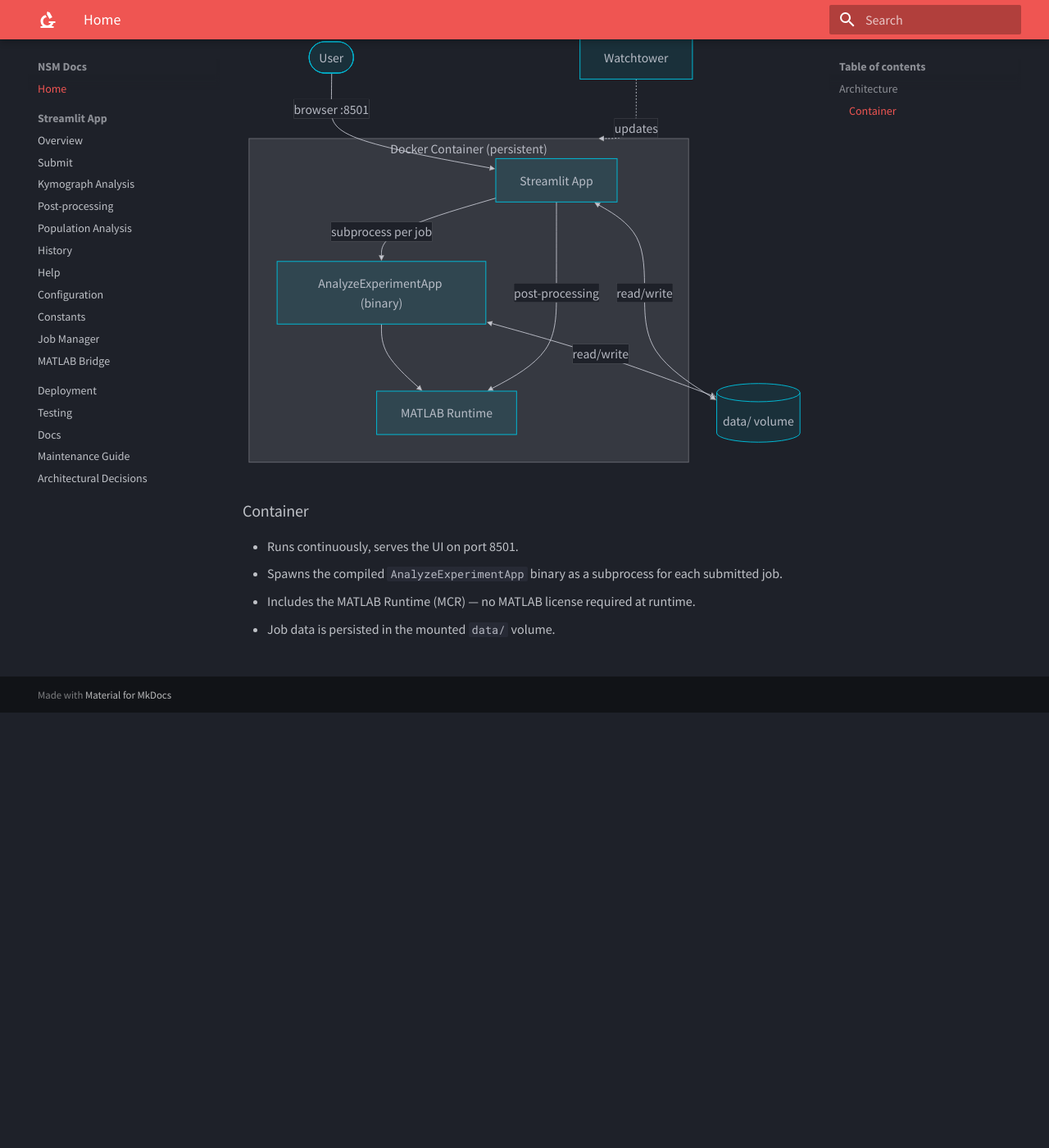
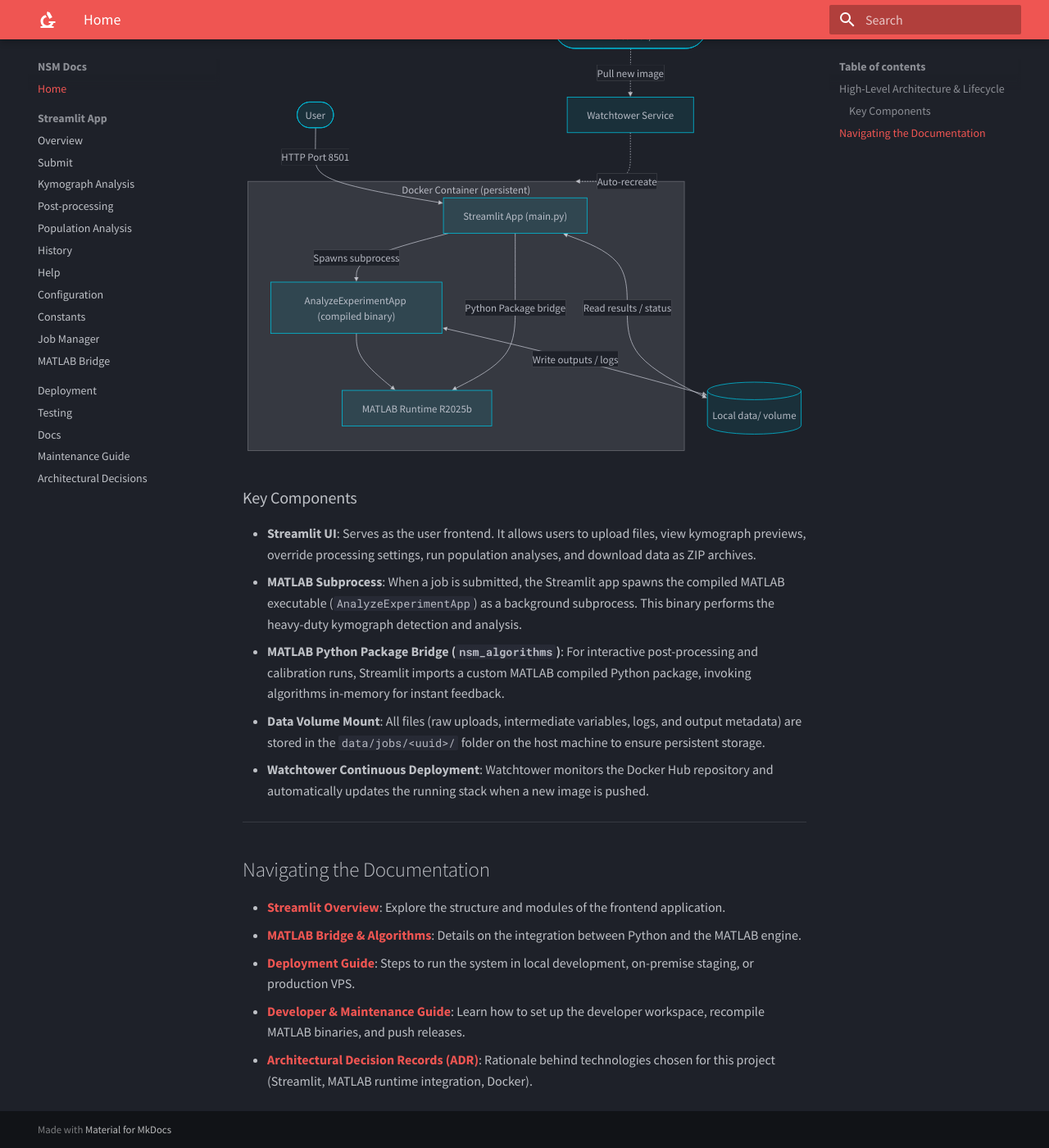
Before and after one commit to Dass33/MatlabPoC, an MkDocs documentation site: the page built from docs/index.md, in a window 1280 px wide and 1400 px high, scrolled down 531 px. Shown: the whole window at 82% size. Built offline with MkDocs 1.6.1 and Material for MkDocs 9.7.7, drawn with Linux system fonts in a browser that asks for light colours; some of the changed text lies outside the part shown.

Commit message:
expand & fix docs

````diff
--- a/docs/deployment.md
+++ b/docs/deployment.md
@@ -1,25 +1,51 @@
-# Deployment
+# Deployment Guide
 
-Currently the app is deployed on premise, but it supports deployments in several other environemnts notably on virtual private server, cloud run, or with small modifications on a cluster.
+The NSM Web Application is containerised with Docker to make deployments predictable and portable. It can run on premise and on cloud hosting providers ([VPS](https://en.wikipedia.org/wiki/Virtual_private_server), like [Hetzner](https://www.hetzner.com/)).
 
-## On premise (current deployment)
+---
 
-### How to deploy locally (windows)
+## 1. On-Premise Deployment
 
-1. Install [Docker Desktop](https://docs.docker.com/desktop/) and make sure it is running.
-2. Start the stack:
+The primary production deployment runs on the lab's dedicated local server using Docker Desktop on Windows.
+
+### Installation Steps
+1. Install [Docker Desktop](https://docs.docker.com/desktop/) on the target host machine.
+2. Clone the repository or download the package files to the server.
+3. Configure the environment variables in `.env` (see below).
+4. Run the Docker Compose stack in detached mode:
    ```bash
    docker compose up -d
    ```
-3. Open `http://localhost:8501`.
+5. The application will be serving HTTP requests at **`http://localhost:8501`**.
 
-Updates are deployed by pushing new images from the development machine — Watchtower picks them up automatically within ~5 minutes, no action needed on the Windows machine.
+---
 
-## Deploying to VPS
-The app was deployed in the past to Hetzner VPS, which is great solution for the ease of setup, reliable monthly fee, and reliability.
-The downsides are the presence of monthly fee and the fact that the lab is in possesion of strong hardware that can be utilized for the task.
+## 2. Docker Compose Configuration
 
+The application stack consists of two services defined in `docker-compose.yml`:
+1. **`streamlit`**: The core application serving the web interface and executing background MATLAB jobs.
+2. **`watchtower`**: An automation utility that checks for updated container images and restarts the stack seamlessly.
 
-## Deploying to cluster
-Even though it is slightly trickier to pull off it could have great benefits, if the researchers need to scale the experiments up.
-For deploying to cluster there would have to be some changes made, but the architecture overall supports is well.
+### Environment variables
+
+Customize runtime configurations by editing the `.env` file at the project root:
+
+| Variable | Description | Default |
+| :--- | :--- | :--- |
+| `DATA_DIR` | Folder path inside container where job data is written. | `/data/jobs` |
+| `POLL_INTERVAL_S` | Tick rate (seconds) at which Streamlit polls for status updates. | `5` |
+| `MATLAB_APP` | Path to the compiled executable shell runner script. | `/opt/matlab_app/run_AnalyzeExperimentApp.sh` |
+
+### Volumes & Port Mapping
+
+*   **Port `8501:8501`**: Map the internal Streamlit web server port to the host server.
+*   **Volume `./data:/data/jobs`**: Mounts a local database directory (`data/`) on the host machine to the container's internal data directory. This ensures raw TIFF files and output JSON results persist across container updates and restarts.
+
+---
+
+## 3. Continuous Deployment with Watchtower
+
+The production container is kept up-to-date automatically:
+1. When developers run `python scripts/deploy.py`, a new production-ready image is built and pushed to the Docker Hub repository (`dass33/nsm-streamlit:latest`).
+2. The `watchtower` service on the deployment server queries the Docker Hub registry every 5 minutes (300 seconds).
+3. If a new image digest is found, Watchtower pulls the latest container image, cleanly stops the existing `streamlit` container, and boots a new one with identical environment configurations. No manual SSH or intervention is required.
--- a/docs/index.md
+++ b/docs/index.md
@@ -1,39 +1,55 @@
-# NSM Web App
+# NSM Web Application Documentation
 
-A web application providing an easy-to-use interface for running the NSM algorithm to analyze experiments.
+Welcome to the documentation for the Nanofluidic Scattering Microscopy (NSM) Data Processing Web Application.
 
-## Architecture
-The app consists of two main parts: the web UI built with Streamlit, and the MATLAB algorithm present as a [Git submodule](https://git-scm.com/book/en/v2/Git-Tools-Submodules). Both are bundled into a single Docker image, which makes deployment straightforward across environments.
+This application provides a user-friendly interface for processing raw NSM kymograph data using high-performance MATLAB algorithms, visualising results, calibrating measurement instruments, and running population statistics.
 
-Below is a flow chart showing the high-level architecture.
+---
+
+## High-Level Architecture & Lifecycle
+
+The application is structured for easy cross-platform deployment and local development. It packages a **Streamlit** user interface and the compiled **MATLAB Runtime (MCR)** into a single, unified Docker container.
+
 ```mermaid
 flowchart TB
     User(["User"])
 
     subgraph Container["Docker Container (persistent)"]
         direction TB
-        Streamlit["Streamlit App"]
-        MCR["MATLAB Runtime"]
-        Binary["AnalyzeExperimentApp (binary)"]
-        Streamlit -->|"subprocess per job"| Binary
+        Streamlit["Streamlit App (main.py)"]
+        MCR["MATLAB Runtime R2025b"]
+        Binary["AnalyzeExperimentApp (compiled binary)"]
+
+        Streamlit -->|"Spawns subprocess"| Binary
         Binary --> MCR
-        Streamlit -->|"post-processing"| MCR
+        Streamlit -->|"Python Package bridge"| MCR
     end
 
-    DataVol[("data/ volume")]
-    DockerHub(["🐳 Docker Hub"])
-    Watchtower["Watchtower"]
+    DataVol[("Local data/ volume")]
+    DockerHub(["🐳 Docker Hub (dass33/nsm-streamlit)"])
+    Watchtower["Watchtower Service"]
 
-    User -->|"browser :8501"| Streamlit
-    Binary <-->|"read/write"| DataVol
-    Streamlit <-->|"read/write"| DataVol
-    DockerHub -.->|"pulls image"| Watchtower
-    Watchtower -.->|"updates"| Container
+    User -->|"HTTP Port 8501"| Streamlit
+    Binary <-->|"Write outputs / logs"| DataVol
+    Streamlit <-->|"Read results / status"| DataVol
+    DockerHub -.->|"Pull new image"| Watchtower
+    Watchtower -.->|"Auto-recreate"| Container
 ```
 
-### Container
+### Key Components
 
-- Runs continuously, serves the UI on port 8501.
-- Spawns the compiled `AnalyzeExperimentApp` binary as a subprocess for each submitted job.
-- Includes the MATLAB Runtime (MCR) — no MATLAB license required at runtime.
-- Job data is persisted in the mounted `data/` volume.
+*   **Streamlit UI**: Serves as the user frontend. It allows users to upload files, view kymograph previews, override processing settings, run population analyses, and download data as ZIP archives.
+*   **MATLAB Subprocess**: When a job is submitted, the Streamlit app spawns the compiled MATLAB executable (`AnalyzeExperimentApp`) as a background subprocess. This binary performs the heavy-duty kymograph detection and analysis.
+*   **MATLAB Python Package Bridge (`nsm_algorithms`)**: For interactive post-processing and calibration runs, Streamlit imports a custom MATLAB compiled Python package, invoking algorithms in-memory for instant feedback.
+*   **Data Volume Mount**: All files (raw uploads, intermediate variables, logs, and output metadata) are stored in the `data/jobs/<uuid>/` folder on the host machine to ensure persistent storage.
+*   **Watchtower Continuous Deployment**: Watchtower monitors the Docker Hub repository and automatically updates the running stack when a new image is pushed.
+
+---
+
+## Navigating the Documentation
+
+*   **[Streamlit Overview](streamlit/index.md)**: Explore the structure and modules of the frontend application.
+*   **[MATLAB Bridge & Algorithms](streamlit/matlab_bridge.md)**: Details on the integration between Python and the MATLAB engine.
+*   **[Deployment Guide](deployment.md)**: Steps to run the system in local development, on-premise staging, or production VPS.
+*   **[Developer & Maintenance Guide](maintenance.md)**: Learn how to set up the developer workspace, recompile MATLAB binaries, and push releases.
+*   **[Architectural Decision Records (ADR)](reasoning.md)**: Rationale behind technologies chosen for this project (Streamlit, MATLAB runtime integration, Docker).
````
Also changed, not shown: docs/reasoning.md (+25 -17 lines), 1 other file.
